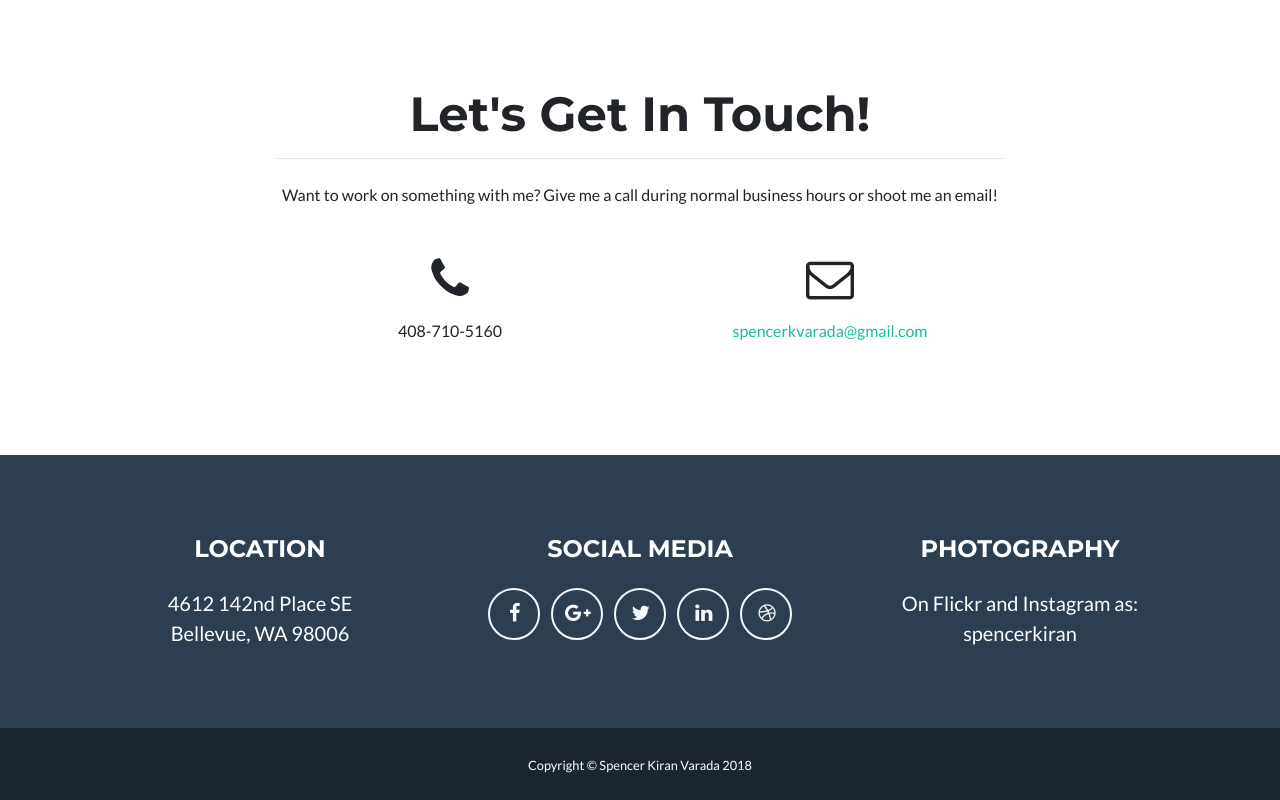
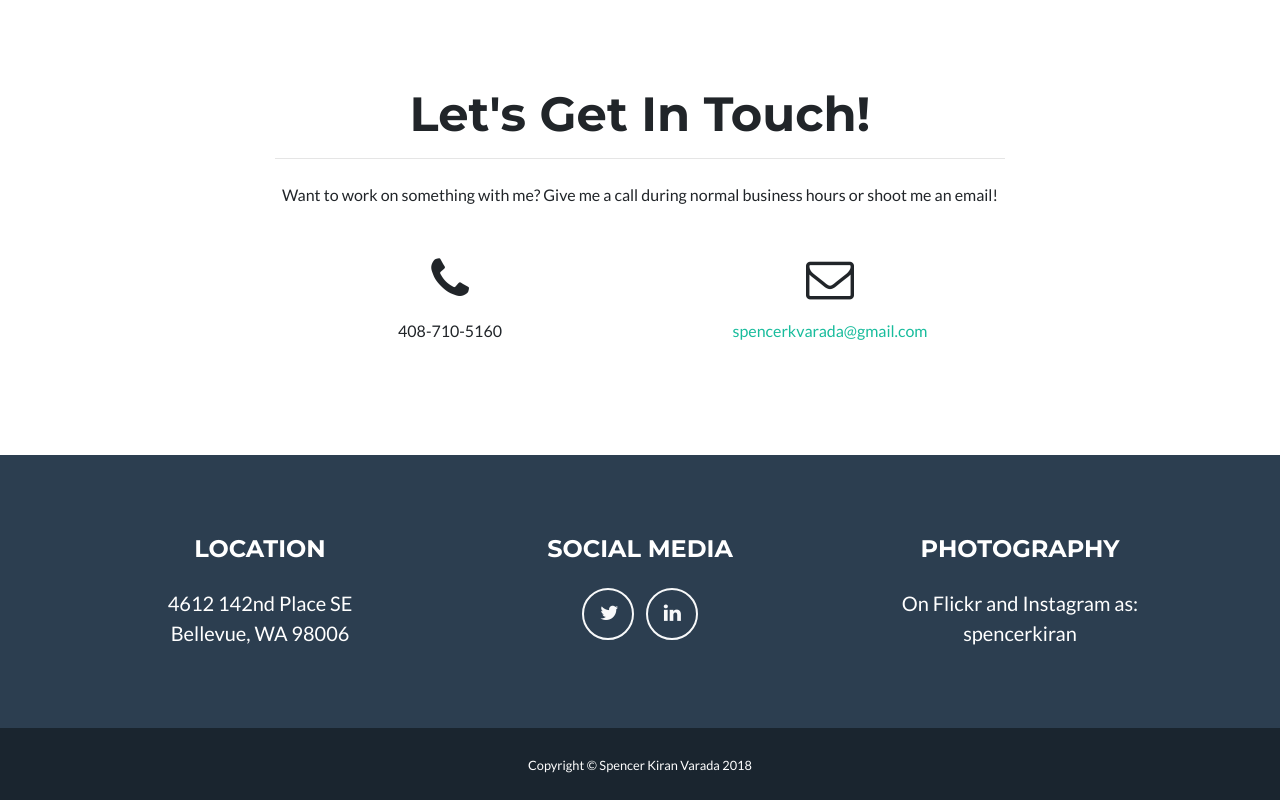
Before and after one commit to spencerkvarada/Site, a plain HTML site: page index.html in a window 1280 px wide. Shown: the part 1992-2792 px from the top of the page. Drawn offline with Linux system fonts and the light colour scheme.

Commit message:
Removing bugs

```diff
--- a/index.html
+++ b/index.html
@@ -57,7 +57,7 @@
       <div class="container">
         <img class="img-fluid mb-5 d-block mx-auto" src="img/profile.png" alt="">
         <h1 class="text-uppercase mb-0">Spencer K. Varada</h1><br><br>
-        <h2 class="font-weight-light mb-0">Web Developer - SEO Specialist - Writer</h2>
+        <h2 class="font-weight-light mb-0">Software Developer - SEO Specialist - Writer</h2>
       </div>
     </header>
 
@@ -227,30 +227,20 @@
           </div>
           <div class="col-md-4 mb-5 mb-lg-0">
             <h4 class="text-uppercase mb-4">Social Media</h4>
-            <ul class="list-inline mb-0">
+            <ul class="list-inline mb-0"><!--
               <li class="list-inline-item">
                 <a class="btn btn-outline-light btn-social text-center rounded-circle" href="#">
                   <i class="fa fa-fw fa-facebook"></i>
                 </a>
-              </li>
+              </li>-->
               <li class="list-inline-item">
-                <a class="btn btn-outline-light btn-social text-center rounded-circle" href="#">
-                  <i class="fa fa-fw fa-google-plus"></i>
-                </a>
-              </li>
-              <li class="list-inline-item">
-                <a class="btn btn-outline-light btn-social text-center rounded-circle" href="#">
+                <a class="btn btn-outline-light btn-social text-center rounded-circle" href="https://twitter.com/spencerkiran">
                   <i class="fa fa-fw fa-twitter"></i>
                 </a>
               </li>
               <li class="list-inline-item">
-                <a class="btn btn-outline-light btn-social text-center rounded-circle" href="#">
+                <a class="btn btn-outline-light btn-social text-center rounded-circle" href="https://linkedin.com/in/spencerkvarada">
                   <i class="fa fa-fw fa-linkedin"></i>
-                </a>
-              </li>
-              <li class="list-inline-item">
-                <a class="btn btn-outline-light btn-social text-center rounded-circle" href="#">
-                  <i class="fa fa-fw fa-dribbble"></i>
                 </a>
               </li>
             </ul>
```
Also changed, not shown: package.json (deleted, +0 -45 lines), img/header.jpg (added), 2 other files.
